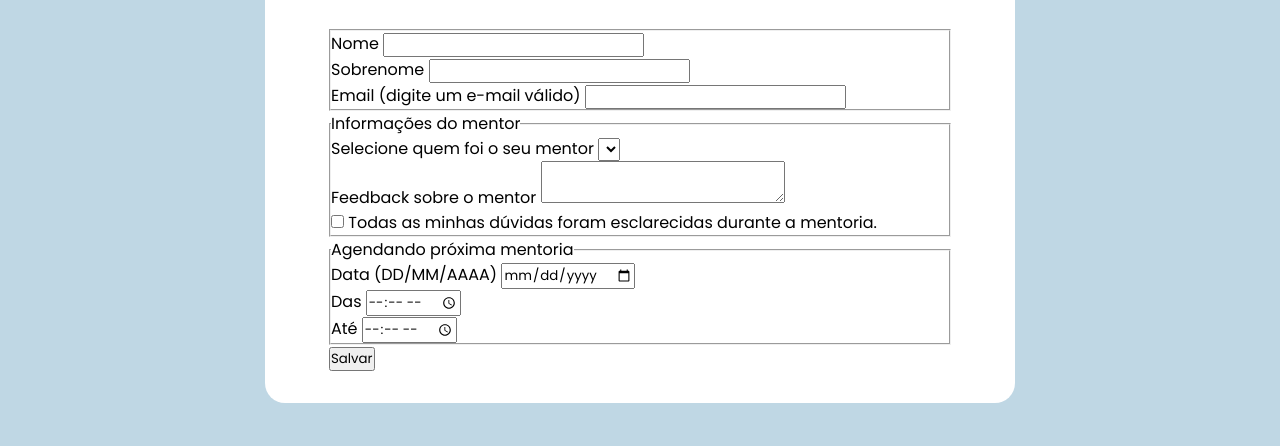
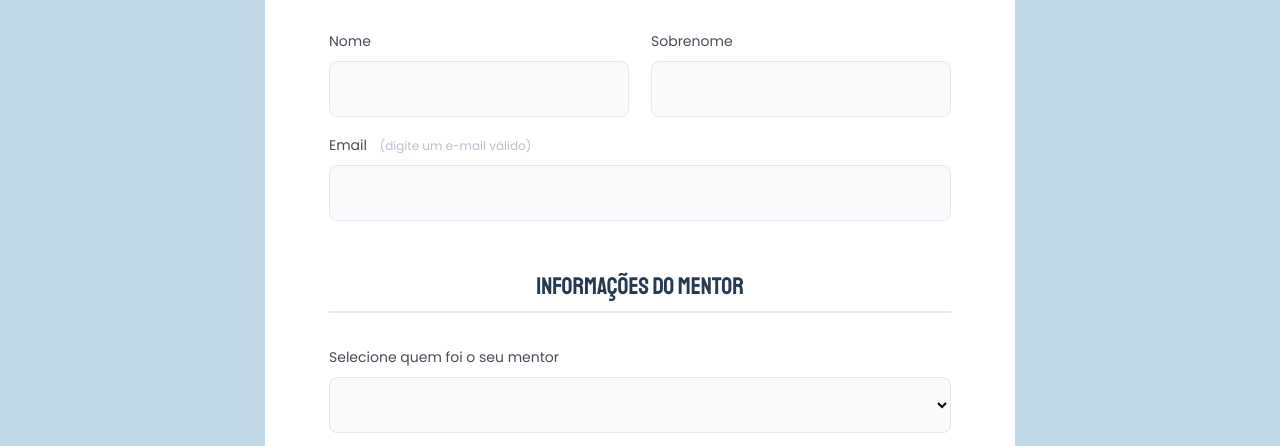
Before and after one commit to angelo-ambrosio/desafio-03b-explorer-rocketseat, a plain HTML site: page index.html in a window 1280 px wide. Shown: the part 481-927 px from the top of the page. Drawn offline with Linux system fonts and the light colour scheme.

Commit message:
desafio finalizado com algumas pendências

```diff
--- a/index.html
+++ b/index.html
@@ -28,6 +28,8 @@
     <form id="main-form">
 
         <fieldset>
+
+            <div class="first-line">
                 <div class="input-wrapper">
                     <label for="name">Nome</label>
                     <input type="text" id="name">
@@ -37,6 +39,8 @@
                     <label for="surname">Sobrenome</label>
                     <input type="text" id="surname">
                 </div>
+            </div>
+
 
             <div class="input-wrapper">
                 <label for="email">Email <span>(digite um e-mail válido)</span></label>
@@ -51,12 +55,12 @@
 
             <div class="input-wrapper">
                 <label for="mentor">Selecione quem foi o seu mentor</label>
-                <select name="mentor" id="mentor">
-                    <option value="João Castelo Branco"></option>
-                    <option value="Paulo Vinícius Coelho"></option>
-                    <option value="Gustavo Hoffmann"></option>
-                    <option value="Paulo César Calçade"></option>
-                    <option value="Denílson Show"></option>
+                <select name="mentor" id="mentor" placeholder="Escolha entre as opções abaixo">
+                    <option value=""></option>
+                    <option value="Paulo Vinícius Coelho">Paulo Vinícius Coelho</option>
+                    <option value="Gustavo Hoffmann">Gustavo Hoffmann</option>
+                    <option value="Paulo César Calçade">Paulo César Calçade</option>
+                    <option value="Denílson Show">Denílson Show</option>
                 </select>
             </div>
 
@@ -65,7 +69,7 @@
                 <textarea id="feedback"></textarea>
             </div>
 
-            <div class="input-wrapper">
+            <div class="input-wrapper check-div">
                 <input type="checkbox" name="" id="check">
                 <label for="check">Todas as minhas dúvidas foram esclarecidas durante a mentoria.</label>
             </div>
--- a/style.css
+++ b/style.css
@@ -56,4 +56,101 @@ form {
     padding: 32px 64px;
     background-color: #fff;
     border-radius: 0 0 20px 20px;
+
+    display: flex;
+    flex-direction: column;
+    gap: 32px;
 }
+
+fieldset {
+    border: none;
+}
+
+.input-wrapper {
+    display: flex;
+    flex-direction: column;
+    justify-content: left;
+    gap: 8px;
+    margin-bottom: 16px;
+}
+
+.input-wrapper label {
+    font-size: 14px;
+    line-height: 24px;
+    color: #4E4958;
+}
+
+.input-wrapper label span {
+    margin-left: 9px;
+    font-size: 12px;
+    line-height: 20px;
+    color: #C1BCCC;
+}
+
+.input-wrapper input,
+.input-wrapper select,
+.input-wrapper textarea {
+    padding: 15px;
+    min-height: 56px;
+    background-color: #FAFAFC;
+    border: 1px solid #E6E6F0;
+    border-radius: 8px;
+}
+
+.first-line {
+    display: grid;
+    grid-template-columns: 1fr 1fr;
+    gap: 22px;
+}
+
+fieldset legend {
+    color: #253B51;
+    font-family: 'Staatliches', cursive;
+    font-weight: normal;
+    font-size: 24px;
+    line-height: 34px;
+    text-align: center;
+}
+
+fieldset .line {
+    width: 100%;
+    border: 1px solid #E6E6F0;
+    margin: 8px auto 32px;
+}
+
+.input-wrapper textarea {
+    height: 166px;
+}
+
+.check-div {
+    display: flex;
+    flex-direction: row;
+    align-items: center;
+}
+
+.check-div input {
+    width: 24px;
+    height: 24px;
+    background-color: #FAFAFC;
+    border: 1px solid #E6E6F0;
+    border-radius: 8px;
+}
+
+.col-3 {
+    display: grid;
+    grid-template-columns: 2fr 1fr 1fr;
+    gap: 22px;
+}
+
+.btn-form {
+    margin: 64px auto;
+    background-color: #F67669;
+    padding: 12px 0;
+    width: 100%;
+    border-radius: 8px;
+
+    color: white;
+    font-family: 'Staatliches', cursive;
+    font-size: 20px;
+    line-height: 26px;
+}
```
Lines whose indentation alone changed are shown as unchanged.
